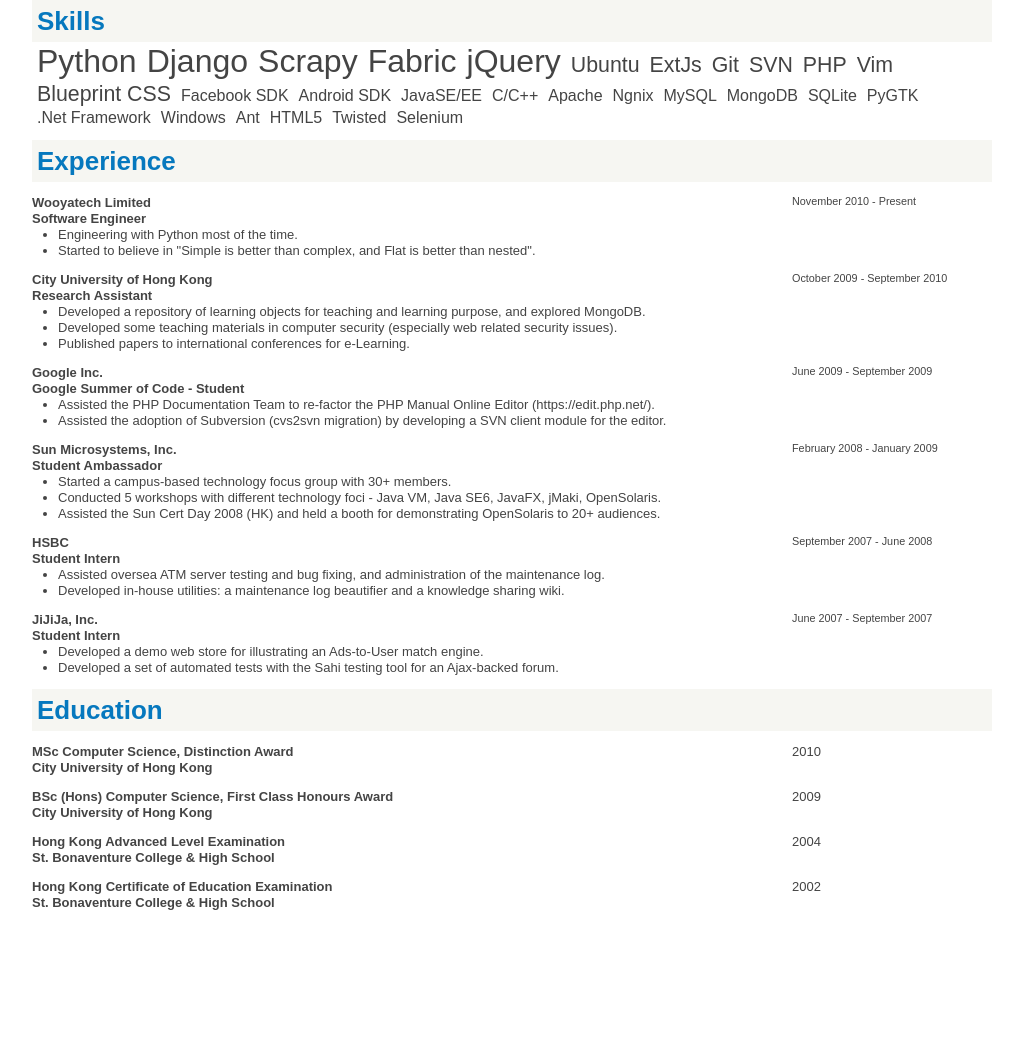
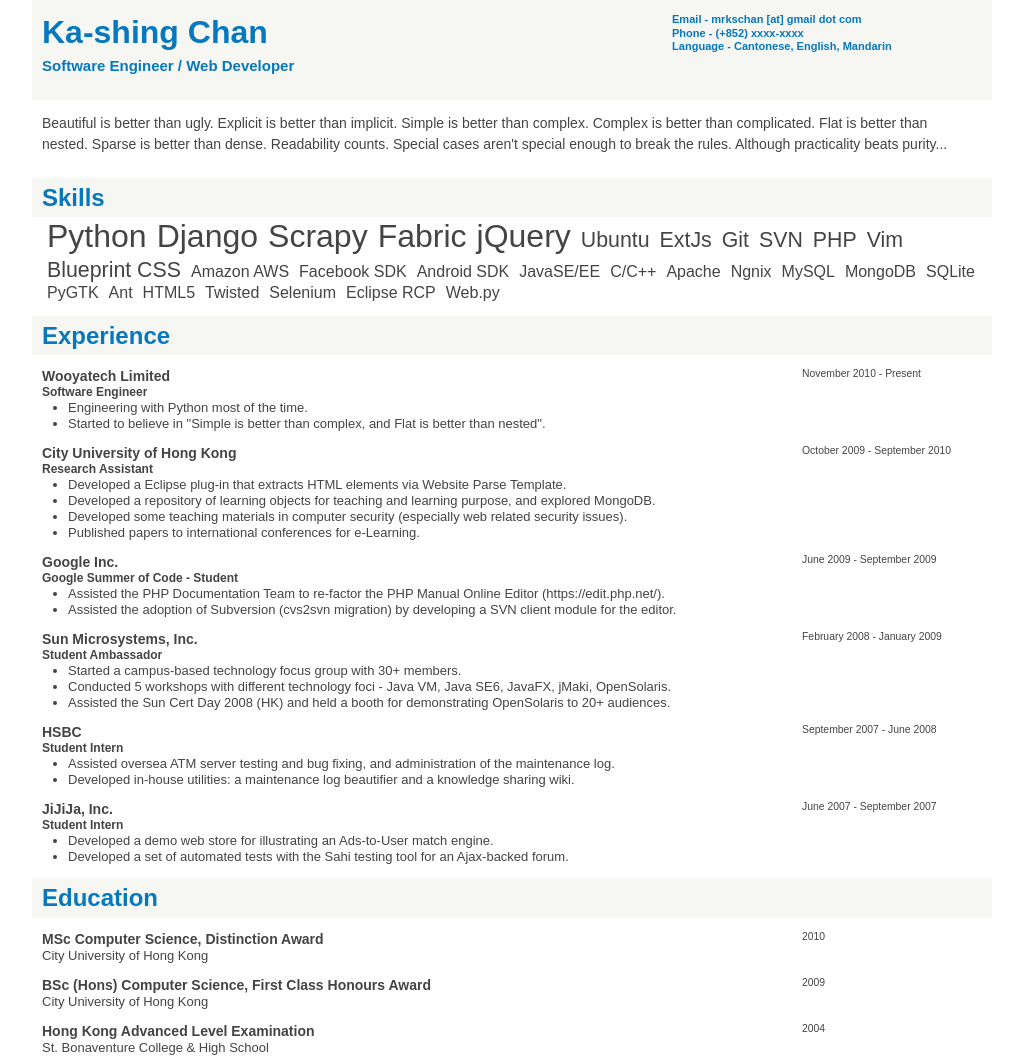
Before and after one commit to mrkschan/html-resume, a plain HTML site: page resume.html in a window 1280 px wide. Shown: the top 1059 px of the page, without its empty margins (133-1156 px from the left). Before the commit the page ends 924 px from the top, so only its background shows below. Drawn offline with nearby package versions, Linux system fonts and the light colour scheme.

Commit message:
update resume skills and experience; added header section

```diff
--- a/css/style.css
+++ b/css/style.css
@@ -168,18 +168,67 @@
  * Author: KS Chan (mrkschan@gmail.com)
  */
 
+header {
+  background-color: #F6F6F2;
+  display: inline-block;
+  float: left;
+  margin-bottom: 18px;
+  padding-top: 13px;
+}
+
+header h1 {
+  font-size: 32px;
+  margin-bottom: 5px;
+}
+
+header h2 {
+  font-size: 15px;
+}
+
+header h1, header h2 {
+  padding-left: 10px;
+}
+
+header ul {
+  font-size: 85%;
+  font-weight: bold;
+  list-style-type: none;
+  margin-left: 0;
+}
+
+header h1, header h2, header ul {
+  color: #0678BE;
+}
+
+header p {
+  background-color: #FFF;
+  font-size: 14px;
+  line-height: 1.5em;
+  margin-top: 24px;
+  padding: 13px 0px 5px 10px;
+}
+
 section h1 {
   background-color: #F6F6F2;
   color: #0678BE;
   float: left;
-  font-size: 26px;
-  padding: 5px;
+  font-size: 24px;
+  padding: 5px 0px 5px 10px;
   width: 100%;
+}
+
+section h2 {
+  font-size: 14px;
+}
+
+section h3 {
+  font-size: 12px;
 }
 
 section div {
   display: inline-block;
   margin-bottom: 13px;
+  padding-left: 10px;
 }
 
 section h1 + div {
@@ -191,9 +240,12 @@
 }
 
 #experience p {
-  font-size: smaller;
+  font-size: 80%;
 }
 
+#education p {
+  font-size: 80%;
+}
 
 
 
--- a/js/script.js
+++ b/js/script.js
@@ -76,11 +76,12 @@
   cloudify();
 })(jQuery);
 
-// Beautifying the content
+// Content layout
 (function($) {
   $(document).ready(function() {
-    var experience = $('#experience div'),
-        education = $('#education div');
+    var education = $('#education div'),
+        experience = $('#experience div'),
+        header = $('header');
 
     $('section div').addClass('span-24 last');
 
@@ -90,6 +91,10 @@
 
     $('h2', education).addClass('span-12 append-7');
     $('p', education).addClass('span-5 last');
-    $('h3', education).addClass('span-24 last');
+    $('span', education).addClass('span-24 last');
+
+    $('div', header).addClass('span-12 append-4');
+    $('ul', header).addClass('span-8 last');
+    $('p', header).addClass('span-23 append-1 last');
   });
 })(jQuery);
--- a/resume.html
+++ b/resume.html
@@ -38,7 +38,27 @@
 
   <div id="container" class="container">
     <header>
-
+      <div>
+        <h1>Ka-shing Chan</h1>
+        <h2>Software Engineer / Web Developer</h2>
+      </div>
+      <ul>
+        <li>Email - mrkschan [at] gmail dot com</li>
+        <li>Phone - (+852) xxxx-xxxx</li>
+        <li>Language - Cantonese, English, Mandarin</li>
+      </ul>
+      <p>
+      <!-- TODO: write a nice objective/summary later -->
+      Beautiful is better than ugly.
+      Explicit is better than implicit.
+      Simple is better than complex.
+      Complex is better than complicated.
+      Flat is better than nested.
+      Sparse is better than dense.
+      Readability counts.
+      Special cases aren't special enough to break the rules.
+      Although practicality beats purity...
+      </p>
     </header>
     <div id="main" role="main">
       <article>
@@ -49,8 +69,9 @@
           (see js/script.js section - Skills Tag-cloud)
           -->
           <h1>Skills</h1>
-          <div id="tagcloud" class="span-24 last"
-               data-min-font-size="12" data-max-font-size="24"></div>
+          <div id="tagcloud"
+               data-min-font-size="12"
+               data-max-font-size="24"></div>
           <h2>Advanced</h2>
           <ul>
             <li>Python</li>
@@ -71,6 +92,7 @@
           </ul>
           <h2>Elementary</h2>
           <ul>
+            <li>Amazon AWS</li>
             <li>Facebook SDK</li>
             <li>Android SDK</li>
             <li>JavaSE/EE</li>
@@ -81,12 +103,12 @@
             <li>MongoDB</li>
             <li>SQLite</li>
             <li>PyGTK</li>
-            <li>.Net Framework</li>
-            <li>Windows</li>
             <li>Ant</li>
             <li>HTML5</li>
             <li>Twisted</li>
             <li>Selenium</li>
+            <li>Eclipse RCP</li>
+            <li>Web.py</li>
           </ul>
         </section>
 
@@ -112,6 +134,10 @@
              - <time datetime="2010-09">September 2010</time></p>
             <h3>Research Assistant</h3>
             <ul>
+              <li>
+                Developed a Eclipse plug-in that
+                extracts HTML elements via Website Parse Template.
+              </li>
               <li>
                 Developed a repository of learning objects for teaching
                 and learning purpose, and explored MongoDB.
@@ -199,22 +225,22 @@
           <div>
             <h2>MSc Computer Science, Distinction Award</h2>
             <p><time>2010</time></p>
-            <h3>City University of Hong Kong</h3>
+            <span>City University of Hong Kong</span>
           </div>
           <div>
             <h2>BSc (Hons) Computer Science, First Class Honours Award</h2>
             <p><time>2009</time></p>
-            <h3>City University of Hong Kong</h3>
+            <span>City University of Hong Kong</span>
           </div>
           <div>
             <h2>Hong Kong Advanced Level Examination</h2>
             <p><time>2004</time></p>
-            <h3>St. Bonaventure College &amp; High School</h3>
+            <span>St. Bonaventure College &amp; High School</span>
           </div>
           <div>
             <h2>Hong Kong Certificate of Education Examination</h2>
             <p><time>2002</time></p>
-            <h3>St. Bonaventure College &amp; High School</h3>
+            <span>St. Bonaventure College &amp; High School</span>
           </div>
         </section>
 
```
